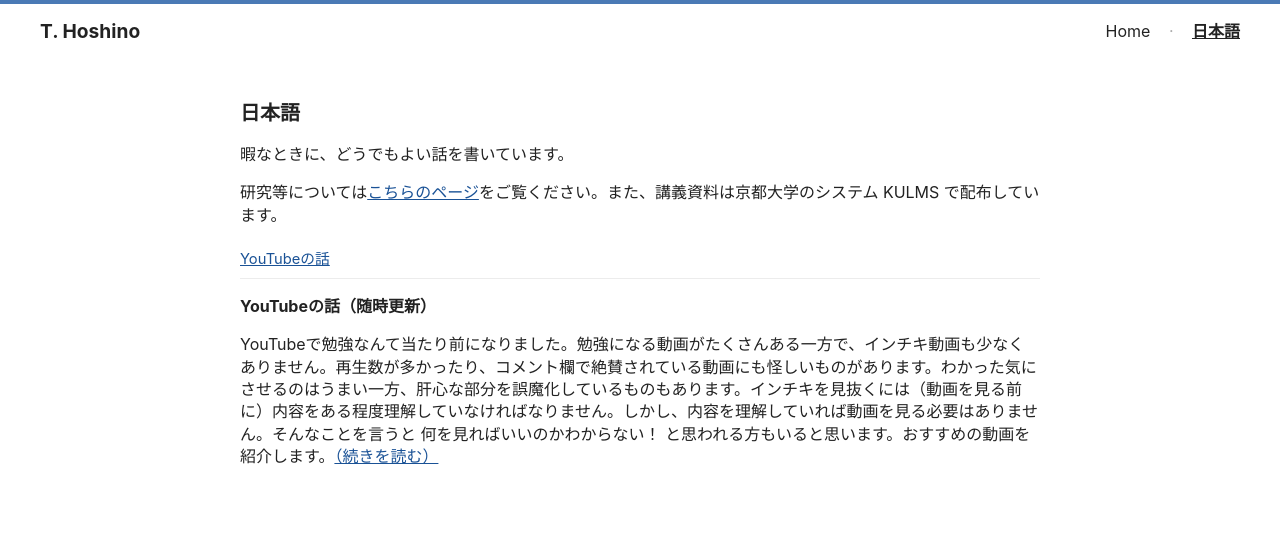
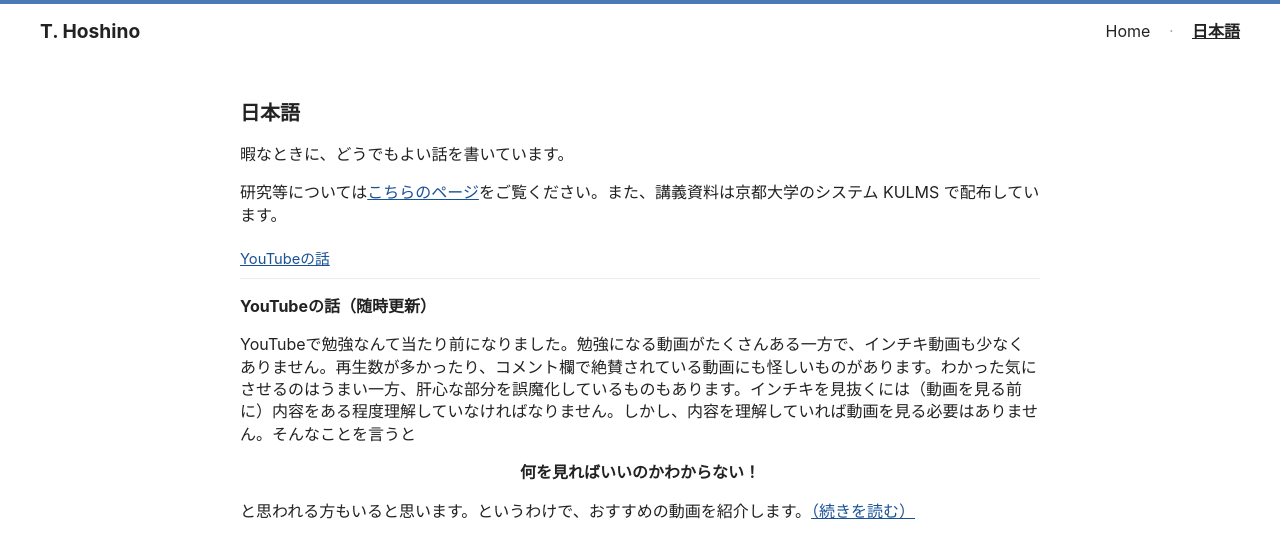
Before and after one commit to tetsuyahoshino137/tetsuyahoshino137.github.io, a Jekyll site: the page built from posts.md, in a window 1280 px wide. Shown: the top 558 px of the page. Built offline with Jekyll 4.4.1, drawn with Linux system fonts in a browser that asks for light colours.

Commit message:
Update posts.md

```diff
--- a/posts.md
+++ b/posts.md
@@ -18,5 +18,7 @@ permalink: /posts/
 <b>YouTubeの話（随時更新）</b>
 
 YouTubeで勉強なんて当たり前になりました。勉強になる動画がたくさんある一方で、インチキ動画も少なくありません。再生数が多かったり、コメント欄で絶賛されている動画にも怪しいものがあります。わかった気にさせるのはうまい一方、肝心な部分を誤魔化しているものもあります。インチキを見抜くには（動画を見る前に）内容をある程度理解していなければなりません。しかし、内容を理解していれば動画を見る必要はありません。そんなことを言うと
-何を見ればいいのかわからない！
-と思われる方もいると思います。おすすめの動画を紹介します。<a href="{{ '/posts/youtube/' | relative_url }}">（続きを読む）</a>
+
+<center><b>何を見ればいいのかわからない！</b></center>
+
+と思われる方もいると思います。というわけで、おすすめの動画を紹介します。<a href="{{ '/posts/youtube/' | relative_url }}">（続きを読む）</a>
```
